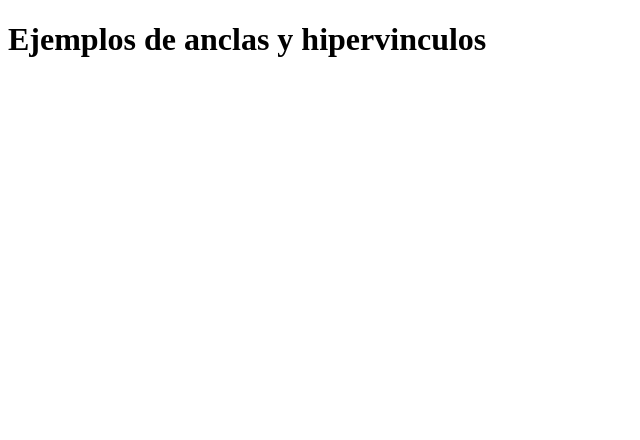
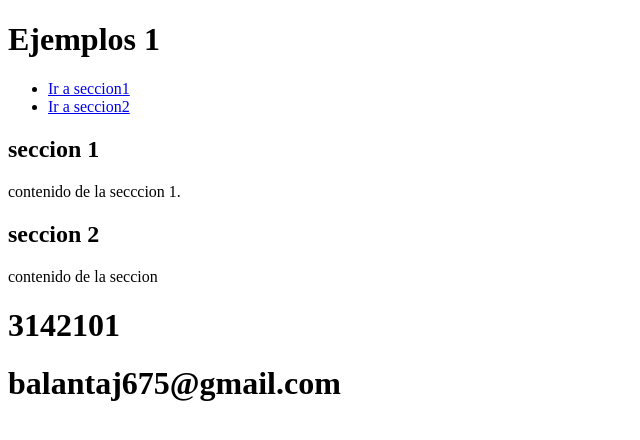
Before and after one commit to balanta2025/Jhonatan1059597526, a plain HTML site: page vinculo.html in a window 1280 px wide. Shown: the whole page, without its empty margins (0-640 px from the left). Drawn offline with Linux system fonts and the light colour scheme.

Commit message:
vercion 1

```diff
--- a/vinculo.html
+++ b/vinculo.html
@@ -6,7 +6,26 @@
     <title>Ejemplo de anclas y Hioervinculos</title>
 </head>
 <body>
-    <h1>Ejemplos de anclas y hipervinculos</h1>
+    <h1>Ejemplos 1</h1>
+    <!--hipervinculo-->
+    <nav>
+        <ul>
+            <li><a href="#secccion1">Ir a seccion1</a></li>
+            <li><a href="#secccion2">Ir a seccion2</a></li>
 
+        </ul>
+    </nav>
+    <!--secciones con anclas-->
+    <section id="seccion">
+        <h2>seccion 1</h2>
+        <p>contenido de la secccion 1.</p>
+    </section>
+
+    <section id="secccion2">
+        <h2>seccion 2</h2>
+        <p>contenido de la seccion</p>
+    </section>
+    <h1>3142101</h1>
+    <h1>balantaj675@gmail.com</h1>
 </body>
 </html>
```
